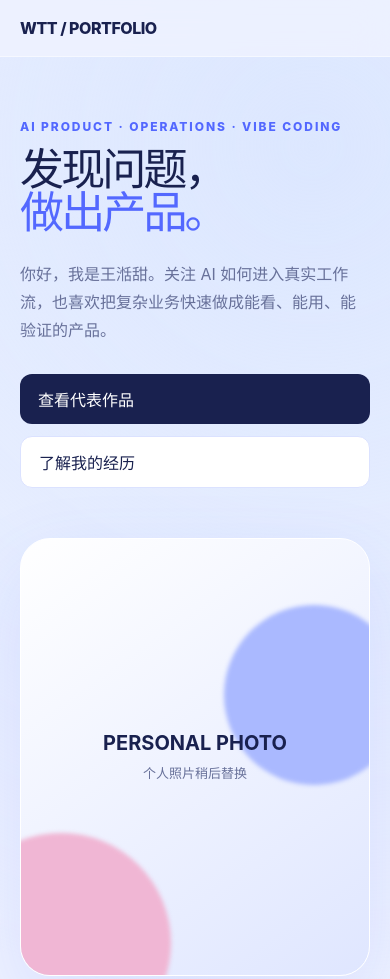
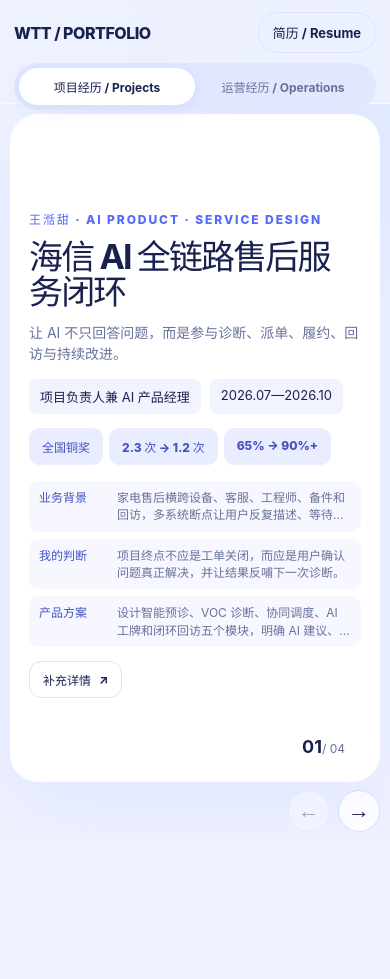
Before and after one commit to tiantianwang957-dev/personal-vibe-portfolio, a website built with Vite: page index.html in a window 390 px wide. Shown: the top 979 px of the page. After the commit the page ends 844 px from the top, so only its background shows below. Built offline with nearby package versions, Linux system fonts and the light colour scheme.

Commit message:
fix: make portfolio a single-screen tabbed deck

```diff
--- a/index.html
+++ b/index.html
@@ -6,96 +6,38 @@
     <meta name="description" content="王湉甜的产品、AI 与运营作品集" />
     <title>王湉甜｜产品与运营作品集</title>
   </head>
-  <body>
+  <body class="home-page">
     <header class="site-header">
-      <a class="brand" href="#top">WTT / PORTFOLIO</a>
-      <nav class="desktop-nav" aria-label="主导航">
-        <a href="#top">首页 / Home</a><a href="#work">项目作品 / Projects</a
-        ><a href="#work">运营经历 / Operations</a
-        ><a href="#about">关于我 / About</a
-        ><a
-          class="resume-link"
-          href="#resume"
-          aria-label="简历将在公开信息复核后提供"
-          >下载简历 / Resume</a
-        >
-      </nav>
-    </header>
-    <main>
-      <section class="hero" id="top">
-        <div>
-          <p class="hero-label">AI PRODUCT · OPERATIONS · VIBE CODING</p>
-          <h1>发现问题，<br /><span>做出产品。</span></h1>
-          <p class="hero-copy">
-            你好，我是王湉甜。关注 AI
-            如何进入真实工作流，也喜欢把复杂业务快速做成能看、能用、能验证的产品。
-          </p>
-          <div class="hero-actions">
-            <a class="primary-button" href="#work">查看代表作品</a
-            ><a class="secondary-button" href="#about">了解我的经历</a>
-          </div>
-        </div>
-        <div class="portrait-placeholder" role="img" aria-label="个人照片占位">
-          <div>
-            <strong>PERSONAL PHOTO</strong><span>个人照片稍后替换</span>
-          </div>
-        </div>
-      </section>
-      <section class="work" id="work">
-        <div class="work-head">
-          <div>
-            <p class="eyebrow">SELECTED WORK</p>
-            <h2>项目与运营实践</h2>
-          </div>
-          <div class="tabs" role="tablist" aria-label="作品类型">
+      <a class="brand" href="./index.html">WTT / PORTFOLIO</a>
+      <div class="tabs header-tabs" role="tablist" aria-label="作品类型">
         <button
           class="is-active"
           data-section="projects"
           role="tab"
           aria-selected="true"
         >
-              项目作品</button
+          项目经历 / Projects</button
         ><button data-section="operations" role="tab" aria-selected="false">
-              运营经历
+          运营经历 / Operations
         </button>
       </div>
-        </div>
+      <a
+        class="resume-link"
+        href="#"
+        aria-disabled="true"
+        aria-label="简历将在公开信息复核后提供"
+        >简历 / Resume</a
+      >
+    </header>
+    <main class="home-stage">
+      <section class="work" aria-label="作品展示">
         <div data-slide aria-live="polite"></div>
         <div class="controls" aria-label="案例翻页">
           <button data-previous aria-label="上一个案例">←</button
           ><button data-next aria-label="下一个案例">→</button>
         </div>
       </section>
-      <section class="about" id="about">
-        <div class="about-card">
-          <div>
-            <p class="eyebrow">ABOUT ME</p>
-            <h2>懂业务，也愿意亲手把想法做出来。</h2>
-          </div>
-          <div>
-            <p>
-              首都经济贸易大学工商管理实验班本科，2027 届。经历覆盖 B 端产品、AI
-              应用、用户增长、内容运营和项目交付。
-            </p>
-            <p>
-              常用方法包括需求分析、PRD、原型、Prompt、RAG、Agent
-              工作流、指标体系、漏斗分析与 Vibe Coding。
-            </p>
-            <a
-              class="secondary-button"
-              id="resume"
-              href="#"
-              aria-disabled="true"
-              >简历复核后开放下载</a
-            >
-          </div>
-        </div>
-      </section>
     </main>
-    <footer class="site-footer">
-      <span>© 2026 王湉甜</span
-      ><span>联系方式与 GitHub 链接将在公开信息复核后补充</span>
-    </footer>
     <script type="module" src="/src/main.ts"></script>
   </body>
 </html>
--- a/package.json
+++ b/package.json
@@ -12,6 +12,7 @@
     "format:check": "prettier --check ."
   },
   "devDependencies": {
+    "@types/node": "^24.10.0",
     "prettier": "3.10.1",
     "typescript": "7.0.2",
     "vite": "8.3.8",
--- a/src/main.ts
+++ b/src/main.ts
@@ -30,15 +30,26 @@ function renderItem(item: PortfolioItem, total: number): string {
   const metrics = item.metrics
     .map((metric) => `<li>${escapeHtml(metric)}</li>`)
     .join("");
+  const highlights = item.story
+    .slice(0, 3)
+    .map(
+      (entry) => `
+        <li>
+          <strong>${escapeHtml(entry.title)}</strong>
+          <span>${escapeHtml(entry.body)}</span>
+        </li>`,
+    )
+    .join("");
   return `
     <article class="slide-card" style="--item-accent:${item.accent}">
       <div class="slide-copy">
-        <p class="eyebrow">${escapeHtml(item.eyebrow)}</p>
+        <p class="eyebrow">王湉甜 · ${escapeHtml(item.eyebrow)}</p>
         <h2>${escapeHtml(item.title)}</h2>
         <p class="slide-summary">${escapeHtml(item.summary)}</p>
         <div class="meta"><span>${escapeHtml(item.role)}</span><span>${escapeHtml(item.period)}</span></div>
         <ul class="metric-list">${metrics}</ul>
-        <a class="case-link" href="${item.href}">查看完整案例 <span aria-hidden="true">↗</span></a>
+        <ol class="slide-highlights">${highlights}</ol>
+        <a class="case-link secondary-case-link" href="${item.href}">补充详情 <span aria-hidden="true">↗</span></a>
       </div>
       <div class="slide-visual" role="img" aria-label="${escapeHtml(item.visualLabel)}">
         <div class="orb orb-one"></div><div class="orb orb-two"></div>
--- a/src/styles/main.css
+++ b/src/styles/main.css
@@ -528,3 +528,193 @@ a {
     transition-duration: 0.01ms !important;
   }
 }
+
+/* 首页采用固定一屏：顶部真实 Tab + 左右翻页，不依赖上下滚动。 */
+.home-page {
+  height: 100dvh;
+  overflow: hidden;
+}
+
+.home-page .site-header {
+  height: 76px;
+  padding-block: 12px;
+}
+
+.header-tabs {
+  position: absolute;
+  left: 50%;
+  transform: translateX(-50%);
+}
+
+.home-page .resume-link {
+  text-decoration: none;
+  font-size: 13px;
+  font-weight: 750;
+}
+
+.home-stage {
+  height: calc(100dvh - 76px);
+}
+
+.home-stage .work {
+  height: 100%;
+  max-width: 1440px;
+  padding: 16px clamp(18px, 4vw, 58px) 18px;
+  display: grid;
+  grid-template-rows: minmax(0, 1fr) auto;
+}
+
+.home-stage [data-slide] {
+  min-height: 0;
+}
+
+.home-stage .slide-card {
+  height: 100%;
+  min-height: 0;
+  padding: clamp(22px, 3vw, 44px);
+  grid-template-columns: minmax(0, 1.15fr) minmax(300px, 0.85fr);
+}
+
+.home-stage .slide-copy {
+  min-height: 0;
+}
+
+.home-stage .slide-copy h2 {
+  font-size: clamp(34px, 4.2vw, 62px);
+  margin: 8px 0 12px;
+}
+
+.home-stage .slide-summary {
+  font-size: clamp(14px, 1.35vw, 18px);
+  line-height: 1.55;
+  margin: 0;
+}
+
+.home-stage .meta {
+  margin: 14px 0;
+}
+
+.home-stage .metric-list {
+  margin-bottom: 16px;
+}
+
+.slide-highlights {
+  list-style: none;
+  padding: 0;
+  margin: 0 0 14px;
+  display: grid;
+  gap: 7px;
+}
+
+.slide-highlights li {
+  display: grid;
+  grid-template-columns: 84px 1fr;
+  gap: 10px;
+  padding: 8px 10px;
+  border-radius: 10px;
+  background: #f6f7ff;
+  font-size: 12px;
+  line-height: 1.45;
+}
+
+.slide-highlights strong {
+  color: color-mix(in srgb, var(--item-accent) 76%, black);
+}
+
+.slide-highlights span {
+  color: var(--muted);
+  display: -webkit-box;
+  -webkit-line-clamp: 2;
+  -webkit-box-orient: vertical;
+  overflow: hidden;
+}
+
+.secondary-case-link {
+  padding: 9px 13px;
+  background: transparent;
+  color: var(--ink);
+  border: 1px solid var(--line);
+  font-size: 12px;
+}
+
+.home-stage .slide-visual {
+  min-height: 0;
+  height: 100%;
+}
+
+.home-stage .controls {
+  margin-top: 8px;
+}
+
+.home-stage .controls button {
+  width: 42px;
+  height: 42px;
+}
+
+@media (max-width: 850px) {
+  .home-page .site-header {
+    display: grid;
+    grid-template-columns: auto 1fr;
+    gap: 10px;
+    height: 104px;
+  }
+
+  .header-tabs {
+    position: static;
+    transform: none;
+    grid-column: 1 / -1;
+    grid-row: 2;
+  }
+
+  .home-page .resume-link {
+    justify-self: end;
+  }
+
+  .home-stage {
+    height: calc(100dvh - 104px);
+  }
+
+  .home-stage .slide-card {
+    grid-template-columns: 1fr;
+  }
+
+  .home-stage .slide-visual {
+    display: none;
+  }
+}
+
+@media (max-height: 760px) {
+  .home-stage .slide-highlights li:nth-child(3) {
+    display: none;
+  }
+
+  .home-stage .slide-copy h2 {
+    font-size: clamp(30px, 4vw, 48px);
+  }
+
+  .home-stage .meta {
+    margin: 9px 0;
+  }
+}
+
+@media (max-width: 520px) {
+  .home-page .site-header {
+    padding-inline: 14px;
+  }
+
+  .header-tabs button {
+    font-size: 12px;
+  }
+
+  .home-stage .work {
+    padding: 10px 10px 12px;
+  }
+
+  .home-stage .slide-card {
+    padding: 18px;
+  }
+
+  .slide-highlights li {
+    grid-template-columns: 68px 1fr;
+  }
+}
--- a/tsconfig.json
+++ b/tsconfig.json
@@ -12,6 +12,7 @@
     "moduleDetection": "force",
     "noEmit": true,
     "strict": true,
+    "types": ["vite/client", "node"],
     "noUncheckedIndexedAccess": true
   },
   "include": ["src"]
```
Also changed, not shown: src/home-structure.test.ts (added, +25 -0 lines), 1 other file. Lines whose indentation alone changed are shown as unchanged.
